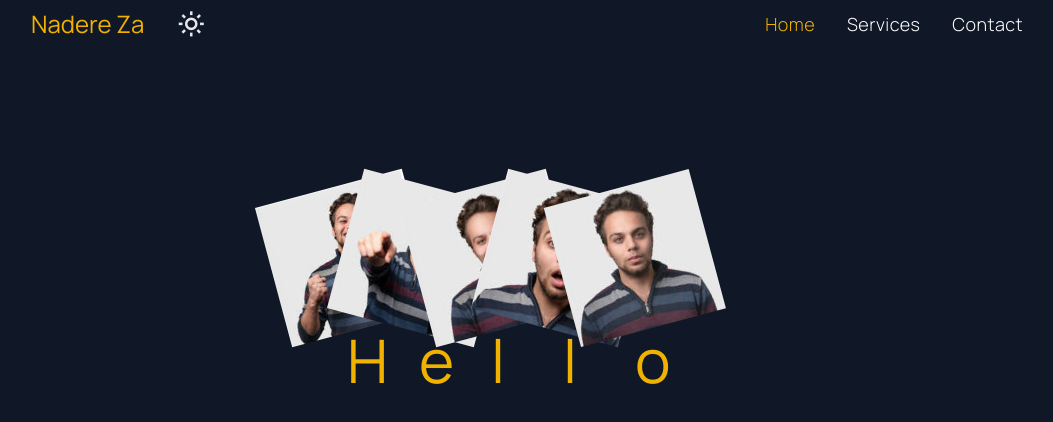
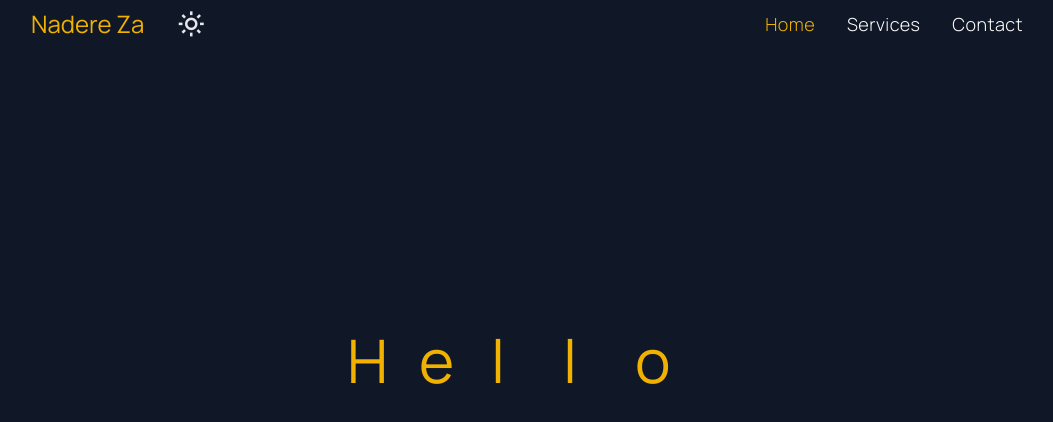
Before and after one commit to NadereZ/portfolio-website, a React (Vite) app: page / in a window 1280 px wide. Shown: the top 422 px of the page, without its empty margins (113-1166 px from the left). Built offline with nearby package versions, Linux system fonts and the light colour scheme.

Commit message:
Use States to track which letter is hoverd.

```diff
--- a/src/components/Hero.jsx
+++ b/src/components/Hero.jsx
@@ -1,24 +1,51 @@
-import React from 'react'
-import Navbar from './Navbar'
+import React, { useState } from 'react';
+import Navbar from './Navbar';
 import { letters } from '../data/index';
 
 const Hero = () => {
+  // State to track which letter is currently hovered
+  const [hoveredLetter, setHoveredLetter] = useState(null);
+
   return (
+    /**
+     * Hero Section Container
+     * - Full viewport height
+     * - Flex column layout
+     * - Centered content
+     */
     <div className="w-full h-screen flex flex-col justify-center items-center">
+      {/* Navigation Bar */}
       <Navbar />
-      <div className="flex flex-col md:items-center item-start xl:gap-y-10 gap-y-3 xl:mb-20 mb-0">
-        <h1 className="flex flex-col xl:space-y-8 md:space-y-4 space-y-2 xl:text-6xl md:text-4xl text-3xl md:font-normal font-bolder text-yellow-500">
+
+      {/* Main Content Area */}
+      <div className="flex flex-col md:items-center items-start xl:gap-y-10 gap-y-3 xl:mb-20 mb-0">
+        {/* Animated Letter Heading */}
+        <h1 className="flex flex-col xl:space-y-8 md:space-y-4 space-y-2 xl:text-6xl md:text-4xl text-3xl md:font-normal font-bold text-yellow-500">
           <span className="flex">
             {letters.map((letter, index) => (
+              /**
+               * Individual Letter Container
+               * - Shows hover image when moused over
+               * - Custom positioning for each letter
+               */
               <span
-                key={letter}
+                key={index}  // Changed to use index as key for better performance
                 className="inline-block md:w-38 w-32 xl:-mr-20 -mr-24 relative"
+                onMouseEnter={() => setHoveredLetter(index)}
+                onMouseLeave={() => setHoveredLetter(null)}
               >
+                {/* Letter Character */}
                 {letter.char}
+
+                {/* Hover Image */}
                 <img
                   src={letter.img}
-                  alt={`Hover image ${index + 1}`}
-                  className={`xl:h-36 h-24 absolute bottom-full -translate-x-1/2 ${letter.rotate}`}
+                  alt={`Hover image for ${letter.char}`}  // More descriptive alt text
+                  className={`xl:h-36 h-24 absolute bottom-full -translate-x-1/2 ${
+                    letter.rotate || ''
+                  } transition-opacity duration-300 ${
+                    hoveredLetter === index ? "opacity-100" : "opacity-0"
+                  }`}
                 />
               </span>
             ))}
@@ -27,6 +54,6 @@ const Hero = () => {
       </div>
     </div>
   );
-}
+};
 
-export default Hero
+export default Hero;
```
